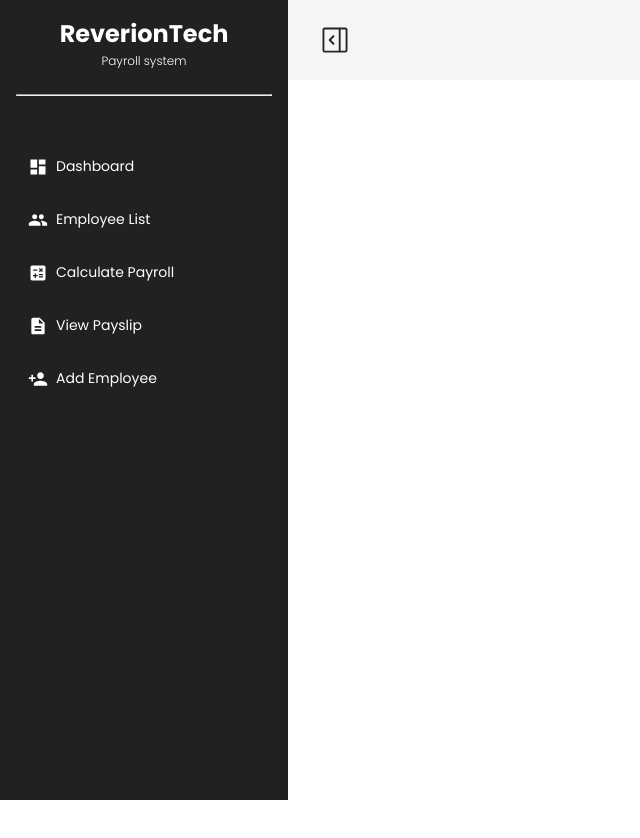
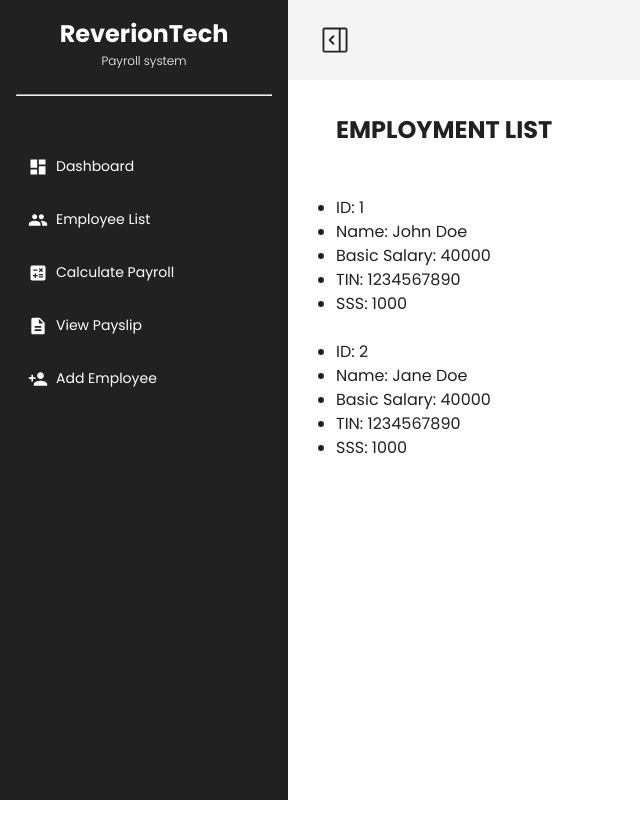
Before and after one commit to reveriontech/payroll, a React (Vite) app: page /employlist in a window 1280 px wide. Shown: the top 838 px of the page, without its empty margins (0-640 px from the left). Built offline with nearby package versions, Linux system fonts and the light colour scheme.

Commit message:
Add mapping in Employment list

```diff
--- a/src/pages/Employlist.jsx
+++ b/src/pages/Employlist.jsx
@@ -1,10 +1,47 @@
 import React from 'react'
+import '../styles/pages/_employlist.scss'
 
 const Employlist = () => {
+
+  const employList = [
+    {
+      id: 1,
+      name: 'John Doe',
+      basicSalary: '40000',
+      TIN: '1234567890',
+      sss: '1000',
+    },
+    {
+      id: 2,
+      name: 'Jane Doe',
+      basicSalary: '40000',
+      TIN: '1234567890',
+      sss: '1000',
+    },
+  ]
+
   return (
     <section>
-        hello world
+      <div className='employ-list-container'>
+        <h1>EMPLOYMENT LIST</h1>
+
+          <div className='employ-list-item-container'>
+              {employList.map((employ) => (
+                      <div className='employ-list-item' key={employ.id}>
+                          <ul className='employ-list'>
+                              <li>ID: {employ.id}</li>
+                              <li>Name: {employ.name}</li>
+                              <li>Basic Salary: {employ.basicSalary}</li>
+                              <li>TIN: {employ.TIN}</li>
+                              <li>SSS: {employ.sss}</li>
+                          </ul>
+                      </div>
+                  ))}
+            </div>
+       </div>
+
     </section>
+
   )
 }
 
--- /dev/null
+++ b/src/styles/pages/_employlist.scss
@@ -0,0 +1,25 @@
+@use '../utils/variables' as employlist;
+
+$mobile: 360px;
+$tablet: 768px;
+$desktop: 1024px;
+
+.employ-list-container {
+    display: flex;
+    flex-direction: column;
+    margin-top: 4rem;
+    padding: employlist.$spacing-2xl;
+    width: 100%;
+    height: 100%;
+    gap: employlist.$spacing-2xl;
+
+    .employ-list-item {
+        display: flex;
+    }
+
+    .employ-list-item-container {
+        display: flex;
+        flex-direction: column;
+        gap: employlist.$spacing-lg;
+    }
+}
```
Also changed, not shown: src/components/dsasdsad.jsx (deleted).
